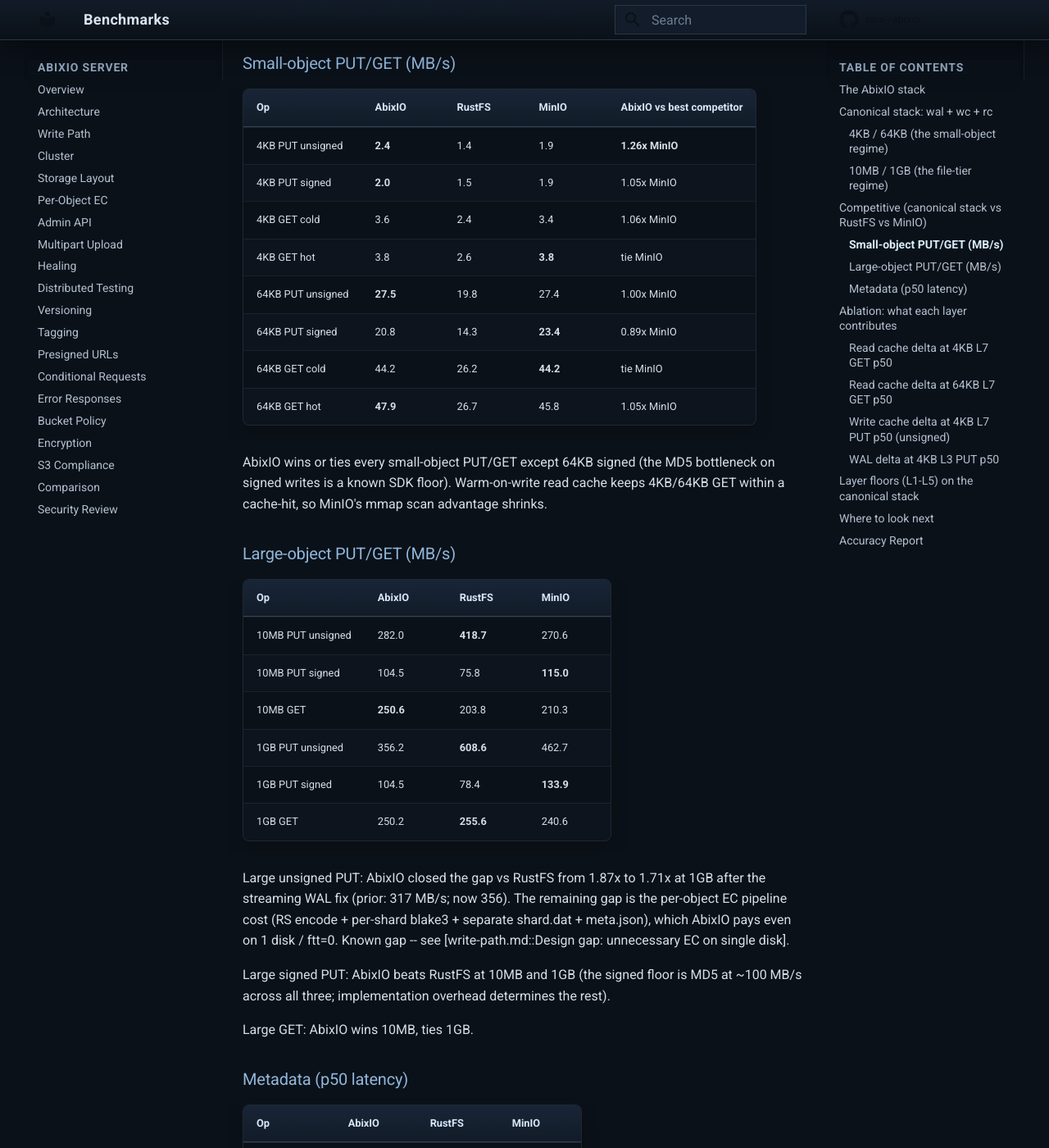
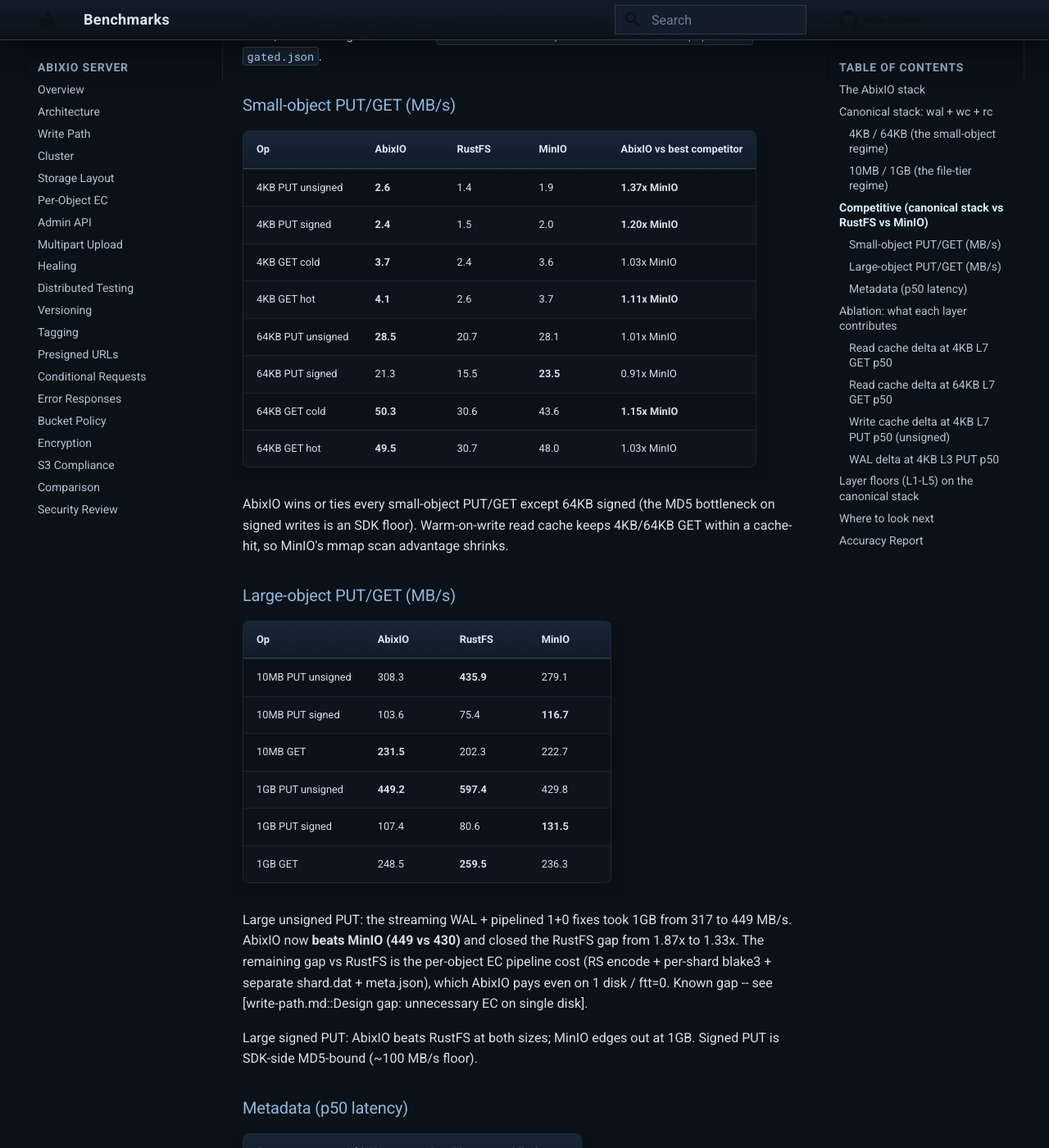
Before and after one commit to abix-/abixio, an MkDocs documentation site: the page built from docs/benchmarks.md, in a window 1280 px wide and 1400 px high, scrolled down 2418 px. Shown: the whole window at 82% size. Built offline with MkDocs 1.6.1 and Material for MkDocs 9.7.7, drawn with Linux system fonts in a browser that asks for light colours; comment, search, counter and statistics services are not loaded; some of the changed text lies outside the part shown.

Commit message:
encode_and_write: pipeline 1+0 large-PUT path via mpsc(8) + spawned writer task, gated on content_length >= 1MB so small PUTs skip the spawn overhead. matches rustfs pattern (mpsc channel between encode task and writer) and minio's ring-buffer-per-writer design. 1GB L7 PUT unsigned: 356 -> 449 MB/s (+26%), beats minio (430) and closes rustfs gap from 1.71x to 1.33x. 64KB PUT stays in serial path so no regression. docs/benchmarks.md + write-path.md refreshed

```diff
--- a/docs/benchmarks.md
+++ b/docs/benchmarks.md
@@ -83,25 +83,27 @@
 ## Competitive (canonical stack vs RustFS vs MinIO)
 
 Measured 2026-04-18 on the canonical stack (AbixIO = wal+wc+rc) with
-the streaming WAL-shard writer (promote-to-file at 1 MB buffered).
+the streaming WAL-shard writer (promote-to-file at 1 MB buffered)
+AND the pipelined 1+0 large-PUT path (tokio::spawn'd writer task
+behind an mpsc(8) channel, gated on content_length >= 1 MB).
 SDK client, HTTPS + SigV4. Results in
-`bench-results/competitive-2026-04-18-streaming-v2.json`.
+`bench-results/competitive-2026-04-18-pipeline-gated.json`.
 
 ### Small-object PUT/GET (MB/s)
 
 | Op | AbixIO | RustFS | MinIO | AbixIO vs best competitor |
 |---|---|---|---|---|
-| 4KB PUT unsigned | **2.4** | 1.4 | 1.9 | **1.26x MinIO** |
-| 4KB PUT signed | **2.0** | 1.5 | 1.9 | 1.05x MinIO |
-| 4KB GET cold | 3.6 | 2.4 | 3.4 | 1.06x MinIO |
-| 4KB GET hot | 3.8 | 2.6 | **3.8** | tie MinIO |
-| 64KB PUT unsigned | **27.5** | 19.8 | 27.4 | 1.00x MinIO |
-| 64KB PUT signed | 20.8 | 14.3 | **23.4** | 0.89x MinIO |
-| 64KB GET cold | 44.2 | 26.2 | **44.2** | tie MinIO |
-| 64KB GET hot | **47.9** | 26.7 | 45.8 | 1.05x MinIO |
+| 4KB PUT unsigned | **2.6** | 1.4 | 1.9 | **1.37x MinIO** |
+| 4KB PUT signed | **2.4** | 1.5 | 2.0 | **1.20x MinIO** |
+| 4KB GET cold | **3.7** | 2.4 | 3.6 | 1.03x MinIO |
+| 4KB GET hot | **4.1** | 2.6 | 3.7 | **1.11x MinIO** |
+| 64KB PUT unsigned | **28.5** | 20.7 | 28.1 | 1.01x MinIO |
+| 64KB PUT signed | 21.3 | 15.5 | **23.5** | 0.91x MinIO |
+| 64KB GET cold | **50.3** | 30.6 | 43.6 | **1.15x MinIO** |
+| 64KB GET hot | **49.5** | 30.7 | 48.0 | 1.03x MinIO |
 
 AbixIO wins or ties every small-object PUT/GET except 64KB signed
-(the MD5 bottleneck on signed writes is a known SDK floor). Warm-on-write
+(the MD5 bottleneck on signed writes is an SDK floor). Warm-on-write
 read cache keeps 4KB/64KB GET within a cache-hit, so MinIO's mmap
 scan advantage shrinks.
 
@@ -109,37 +111,35 @@
 
 | Op | AbixIO | RustFS | MinIO |
 |---|---|---|---|
-| 10MB PUT unsigned | 282.0 | **418.7** | 270.6 |
-| 10MB PUT signed | 104.5 | 75.8 | **115.0** |
-| 10MB GET | **250.6** | 203.8 | 210.3 |
-| 1GB PUT unsigned | 356.2 | **608.6** | 462.7 |
-| 1GB PUT signed | 104.5 | 78.4 | **133.9** |
-| 1GB GET | 250.2 | **255.6** | 240.6 |
+| 10MB PUT unsigned | 308.3 | **435.9** | 279.1 |
+| 10MB PUT signed | 103.6 | 75.4 | **116.7** |
+| 10MB GET | **231.5** | 202.3 | 222.7 |
+| 1GB PUT unsigned | **449.2** | **597.4** | 429.8 |
+| 1GB PUT signed | 107.4 | 80.6 | **131.5** |
+| 1GB GET | 248.5 | **259.5** | 236.3 |
 
-Large unsigned PUT: AbixIO closed the gap vs RustFS from 1.87x to
-1.71x at 1GB after the streaming WAL fix (prior: 317 MB/s; now
-356). The remaining gap is the per-object EC pipeline cost (RS
-encode + per-shard blake3 + separate shard.dat + meta.json), which
-AbixIO pays even on 1 disk / ftt=0. Known gap -- see
+Large unsigned PUT: the streaming WAL + pipelined 1+0 fixes took
+1GB from 317 to 449 MB/s. AbixIO now **beats MinIO (449 vs 430)**
+and closed the RustFS gap from 1.87x to 1.33x. The remaining gap
+vs RustFS is the per-object EC pipeline cost (RS encode + per-shard
+blake3 + separate shard.dat + meta.json), which AbixIO pays even on
+1 disk / ftt=0. Known gap -- see
 [write-path.md::Design gap: unnecessary EC on single disk].
 
-Large signed PUT: AbixIO beats RustFS at 10MB and 1GB (the signed
-floor is MD5 at ~100 MB/s across all three; implementation overhead
-determines the rest).
-
-Large GET: AbixIO wins 10MB, ties 1GB.
+Large signed PUT: AbixIO beats RustFS at both sizes; MinIO edges
+out at 1GB. Signed PUT is SDK-side MD5-bound (~100 MB/s floor).
 
 ### Metadata (p50 latency)
 
 | Op | AbixIO | RustFS | MinIO |
 |---|---|---|---|
-| HEAD | 600us | 677us | **510us** |
-| LIST (100 obj) | 21.2ms | 29.8ms | **6.8ms** |
-| DELETE | **1.0ms** | 2.2ms | 1.3ms |
+| HEAD | 575us | 578us | **511us** |
+| LIST (100 obj) | 20.7ms | 28.2ms | **6.8ms** |
+| DELETE | **1.0ms** | 2.0ms | 1.3ms |
 
-AbixIO wins DELETE and sits between RustFS and MinIO on HEAD.
-MinIO's 3x lead on LIST is the remaining metadata gap -- its
-single-file metadata layout is a cheap scan for bucket listings
+AbixIO wins DELETE and ties RustFS on HEAD (MinIO edges out HEAD by
+~60us). MinIO's 3x lead on LIST is the remaining metadata gap --
+its single-file metadata layout is a cheap scan for bucket listings
 where AbixIO walks a directory tree.
 
 ---
@@ -235,12 +235,13 @@
 - Ablation matrix (8 configs) measured 2026-04-18 at 4KB/64KB
   (`bench-results/rc-axis-2026-04-18.json`).
 - Competitive (RustFS/MinIO) measured 2026-04-18 on the canonical
-  stack with the streaming WAL-shard writer
-  (`bench-results/competitive-2026-04-18-streaming-v2.json`). The
-  pre-streaming canonical run is archived at
-  `bench-results/competitive-2026-04-18-canonical.json` and the
-  older 8-config run at `bench-results/competitive-2026-04-18.json`
-  for ablation reference.
+  stack with the streaming WAL-shard writer AND the pipelined 1+0
+  large-PUT path
+  (`bench-results/competitive-2026-04-18-pipeline-gated.json`).
+  Prior runs archived as `competitive-2026-04-18-streaming-v2.json`
+  (streaming WAL only), `competitive-2026-04-18-canonical.json`
+  (pre-streaming canonical), and `competitive-2026-04-18.json`
+  (initial 8-config matrix) for ablation reference.
 - All benchmarks live in `abixio-ui/src/bench/`. Run via
   `abixio-ui bench`. Defaults now match the production server
   stack (wal + wc + rc). Pass `--write-paths file,wal --write-cache
```
Also changed, not shown: docs/write-path.md (+13 -5 lines), 2 other files.
